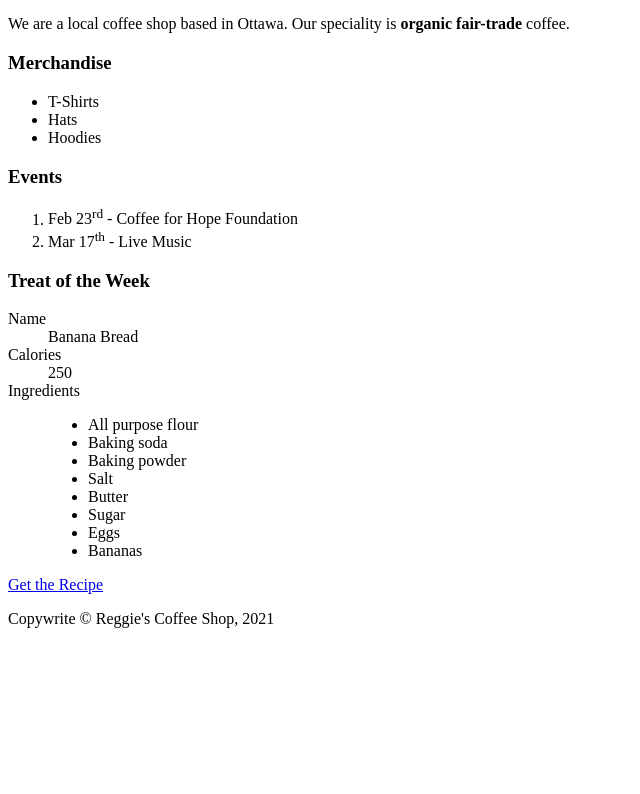
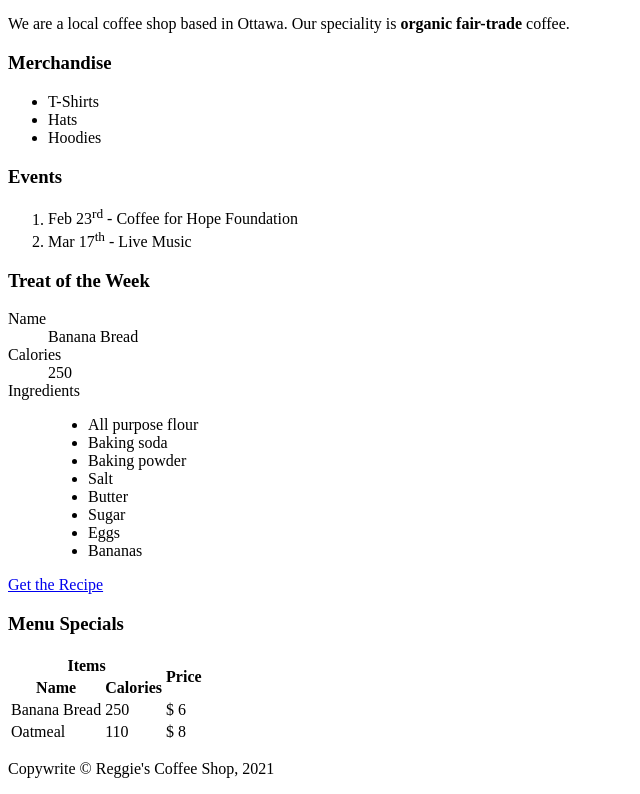
Before and after one commit to rodr0238/rodr0238.github.io, a plain HTML site: page week-4/index.html in a window 1280 px wide. Shown: the part 898-1692 px from the top of the page, without its empty margins (0-640 px from the left). Before the commit the page ends 1542 px from the top, so only its background shows below. Drawn offline with Linux system fonts and the light colour scheme.

Commit message:
saving changes

```diff
--- a/week-4/index.html
+++ b/week-4/index.html
@@ -85,6 +85,33 @@
             <a href="https://www.yummly.com/recipe/Banana-Bread-1033797?prm-v1
             "target="-blank">Get the Recipe</a>
         </section>
+        <section>
+            <h3>Menu Specials</h3>
+            <table>
+                <thead>
+                    <tr>
+                        <th colspan="2">Items</th>
+                        <th rowspan="2">Price</th>
+                    </tr>
+                    <tr>
+                        <th>Name</th>
+                        <th>Calories</th>
+                    </tr>
+                </thead>
+                <tbody>
+                    <tr>
+                        <td>Banana Bread</td>
+                        <td>250</td>
+                        <td>&dollar; 6</td>
+                    </tr>
+                    <tr>
+                        <td>Oatmeal</td>
+                        <td>110</td>
+                        <td>&dollar; 8</td>
+                    </tr>
+                </tbody>
+            </table>
+        </section>
     </main>
     <footer>
         <p>Copywrite &copy; Reggie&apos;s Coffee Shop, 2021</p>
```
